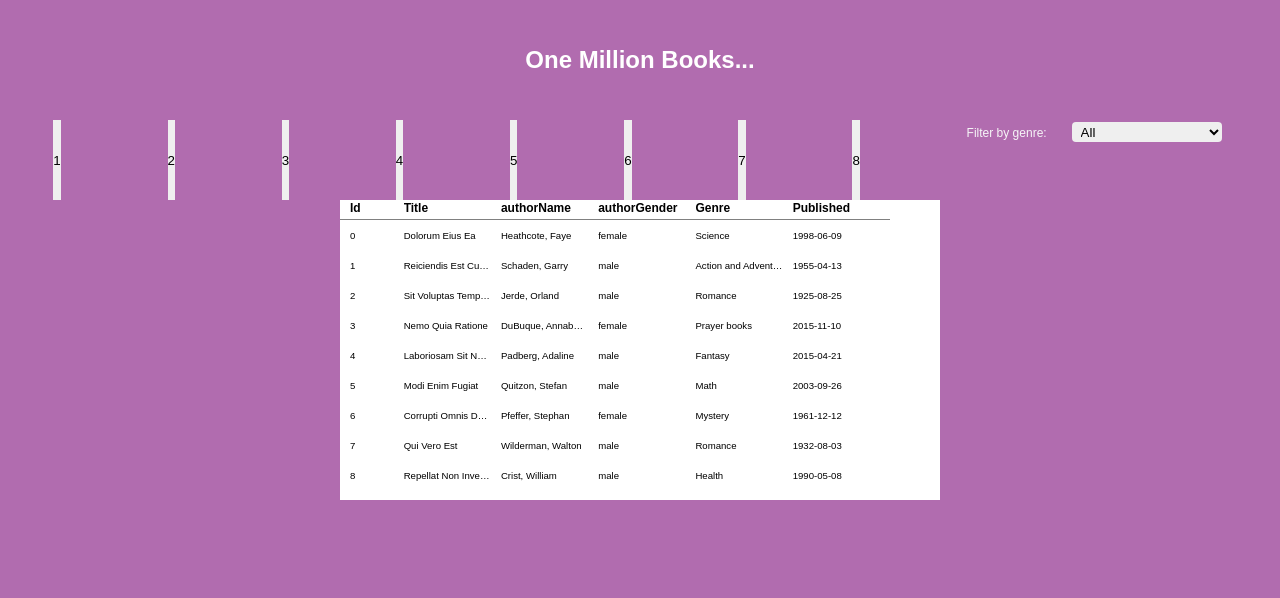
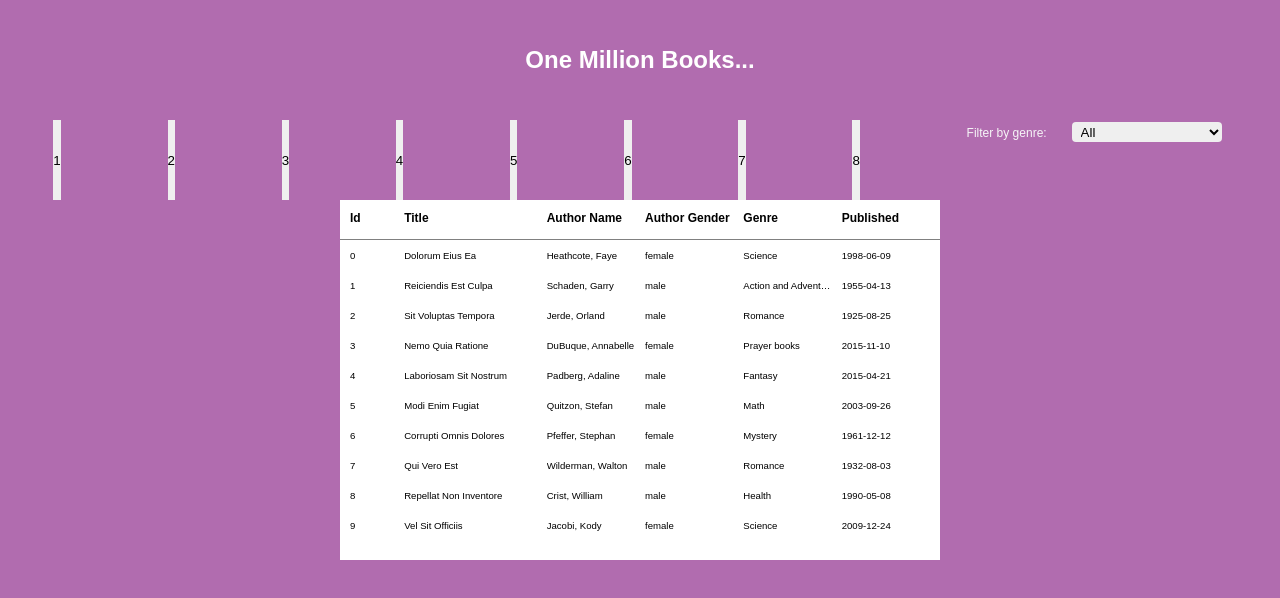
Before and after one commit to melanienolan/one-million-books, a React (Create React App) app: page / in a window 1280 px wide. Both pictures are taken after a click on the button "10". Shown: the top 598 px of the page. Built offline with nearby package versions, Linux system fonts and the light colour scheme.

Commit message:
change size of table and alter labels

```diff
--- a/src/Components/BookList.js
+++ b/src/Components/BookList.js
@@ -8,16 +8,16 @@ const BookList = props => {
   books = books.filter(book => book.visible);
   return (
     <Table
-      width={550}
-      height={300}
-      headerHeight={20}
+      width={600}
+      height={360}
+      headerHeight={40}
       rowHeight={30}
       rowCount={books.length}
       rowGetter={({ index }) => books[index]}>
       <Column label="Id" dataKey="id" width={50} />
-      <Column label="Title" dataKey="title" width={100} />
-      <Column label="authorName" dataKey="authorName" width={100} />
-      <Column label="authorGender" dataKey="authorGender" width={100} />
+      <Column label="Title" dataKey="title" width={150} />
+      <Column label="Author Name" dataKey="authorName" width={100} />
+      <Column label="Author Gender" dataKey="authorGender" width={100} />
       <Column label="Genre" dataKey="genre" width={100} />
       <Column label="Published" dataKey="published" width={100} />
     </Table>
```
